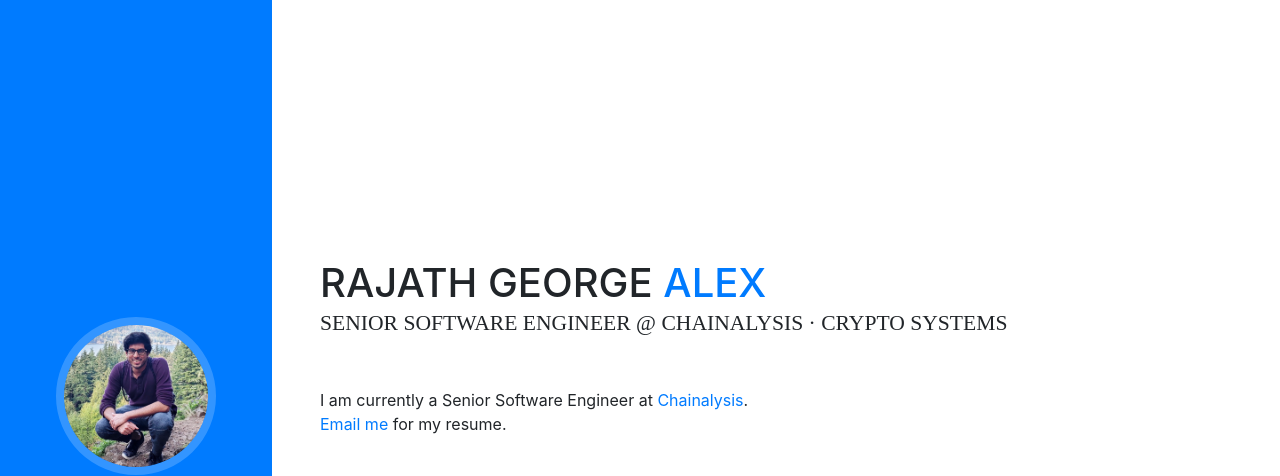
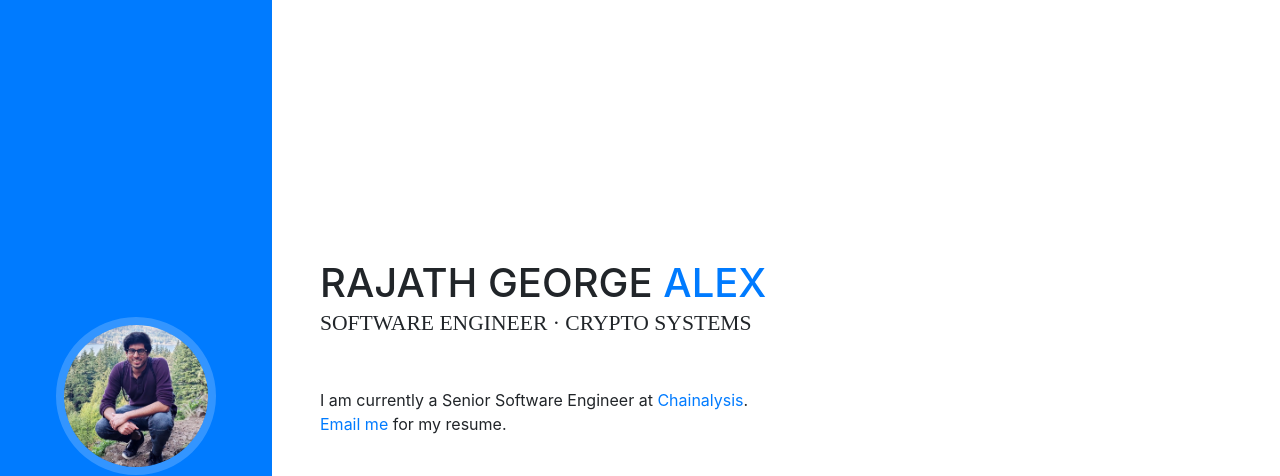
Before and after one commit to 0xrajath/0xrajath.github.io, a website with bundled scripts: page index.html in a window 1280 px wide. Shown: the top 476 px of the page. Built offline with nearby package versions, Linux system fonts and the light colour scheme; a web font is replaced by a local one.

Commit message:
Updating tagline in index

```diff
--- a/index.html
+++ b/index.html
@@ -50,7 +50,7 @@
           <h1 class="mb-0">Rajath George
             <span class="text-primary">Alex</span>
           </h1>
-          <div class="subheading mb-5">Senior Software Engineer @ Chainalysis · Crypto Systems
+          <div class="subheading mb-5">Software Engineer · Crypto Systems
 
           </div>
           <p class="mb-5">I am currently a Senior Software Engineer at <a href="https://www.chainalysis.com/" target="_blank">Chainalysis</a>.
```
